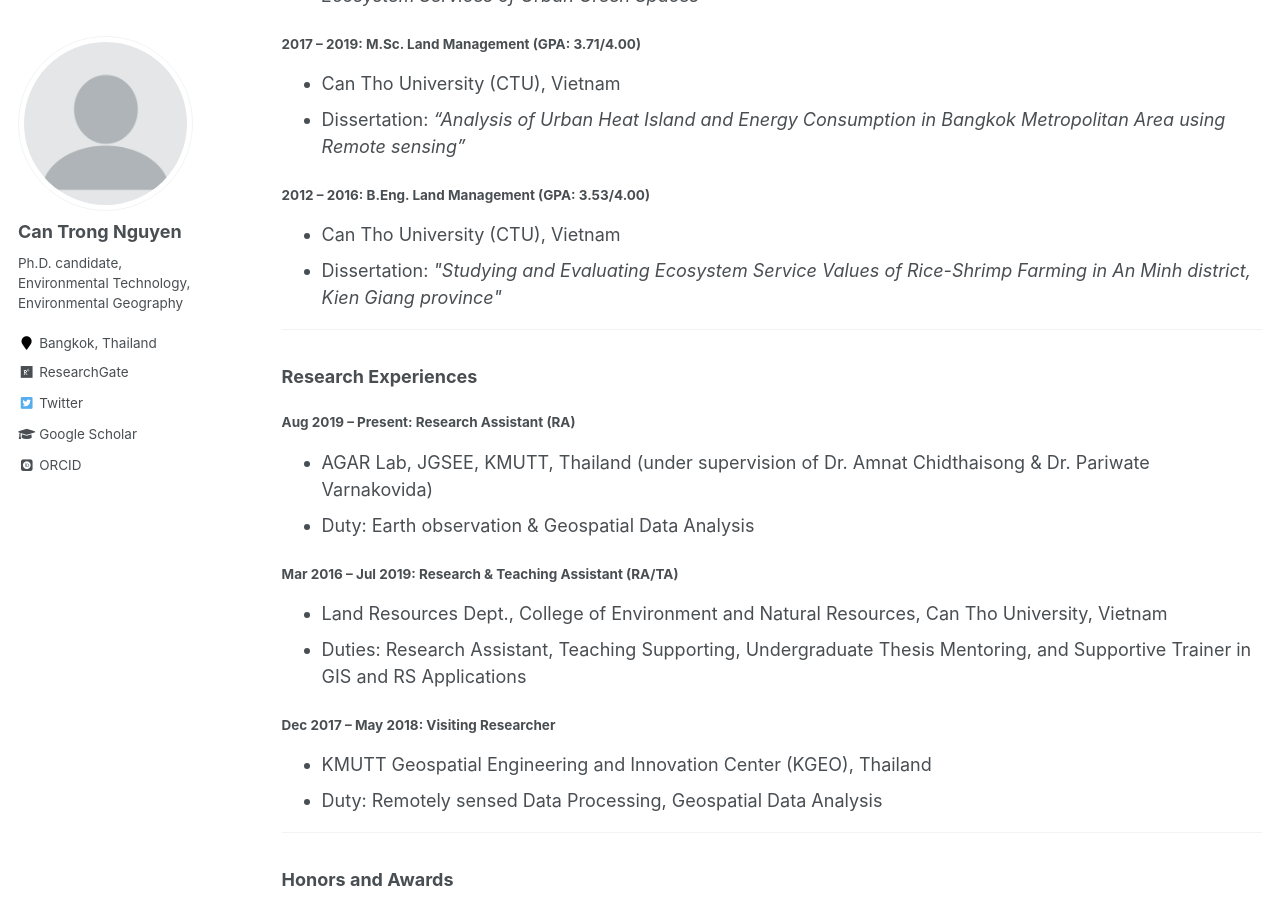
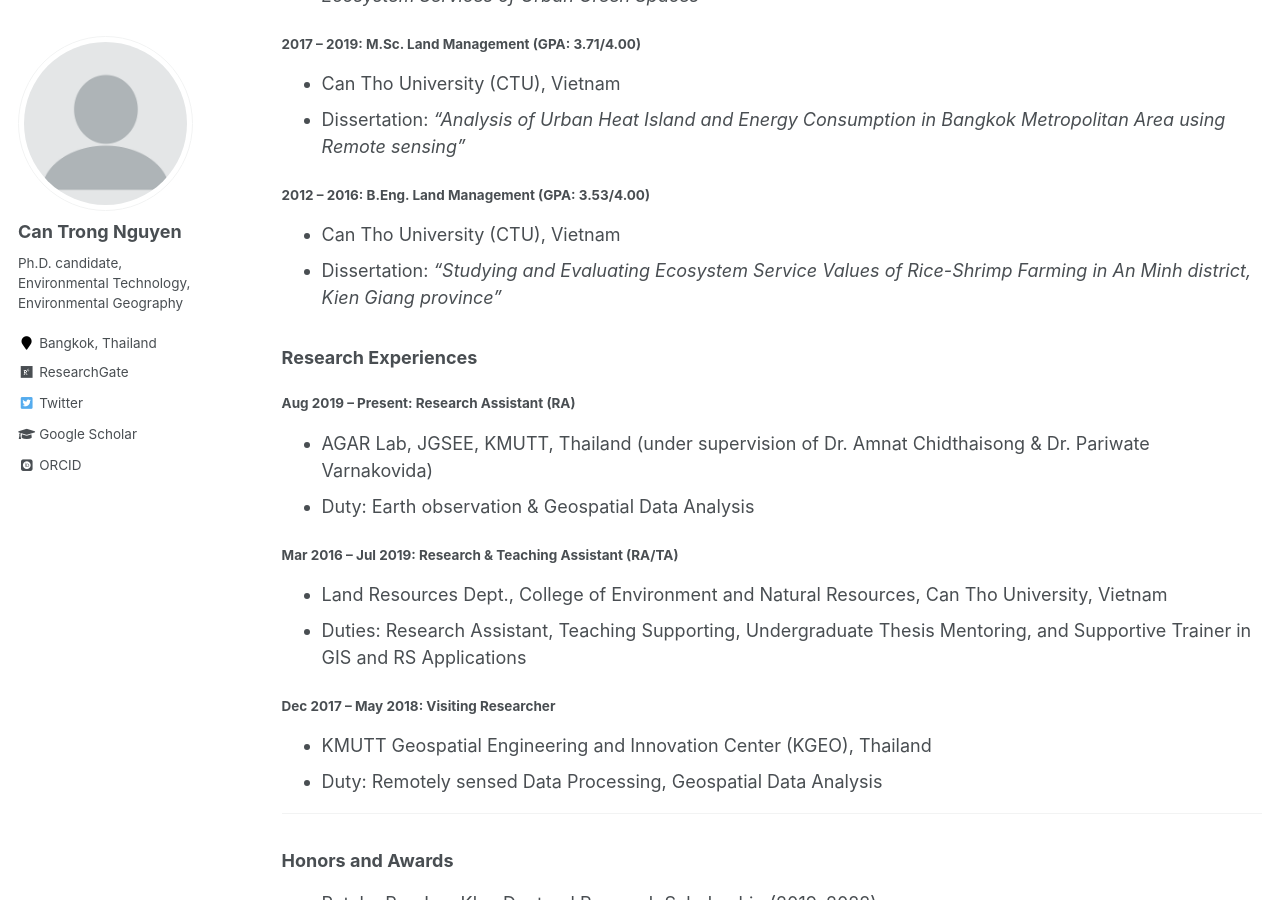
Before and after one commit to canng/oldsite, a Jekyll site: the page built from _pages/cv.md, in a window 1280 px wide and 900 px high, scrolled down 620 px. Built offline with Jekyll 4.4.1, drawn with Linux system fonts in a browser that asks for light colours; some web fonts are replaced.

Commit message:
update about

```diff
--- a/_pages/cv.md
+++ b/_pages/cv.md
@@ -29,18 +29,15 @@
 
 
 #### 2012 – 2016: B.Eng. Land Management (GPA: 3.53/4.00)
-<ul>
-    <li> Can Tho University (CTU), Vietnam </li>
-    <li> Dissertation: <i>"Studying and Evaluating Ecosystem Service Values of Rice-Shrimp Farming in An Minh district, Kien Giang province" </i> </li>
-</ul>
-<hr>
+* Can Tho University (CTU), Vietnam
+* Dissertation: <i>"Studying and Evaluating Ecosystem Service Values of Rice-Shrimp Farming in An Minh district, Kien Giang province" </i>
+
 
 ### Research Experiences
 #### Aug 2019 – Present: Research Assistant (RA)
-<ul>
-    <li> AGAR Lab, JGSEE, KMUTT, Thailand (under supervision of Dr. Amnat Chidthaisong & Dr. Pariwate Varnakovida) </li>
-    <li> Duty: Earth observation & Geospatial Data Analysis </li>
-</ul>
+* AGAR Lab, JGSEE, KMUTT, Thailand (under supervision of Dr. Amnat Chidthaisong & Dr. Pariwate Varnakovida)
+* Duty: Earth observation & Geospatial Data Analysis
+
 
 #### Mar 2016 – Jul 2019: Research & Teaching Assistant (RA/TA)
 <ul>
```
Also changed, not shown: _pages/about.md (+1 -1 lines).
